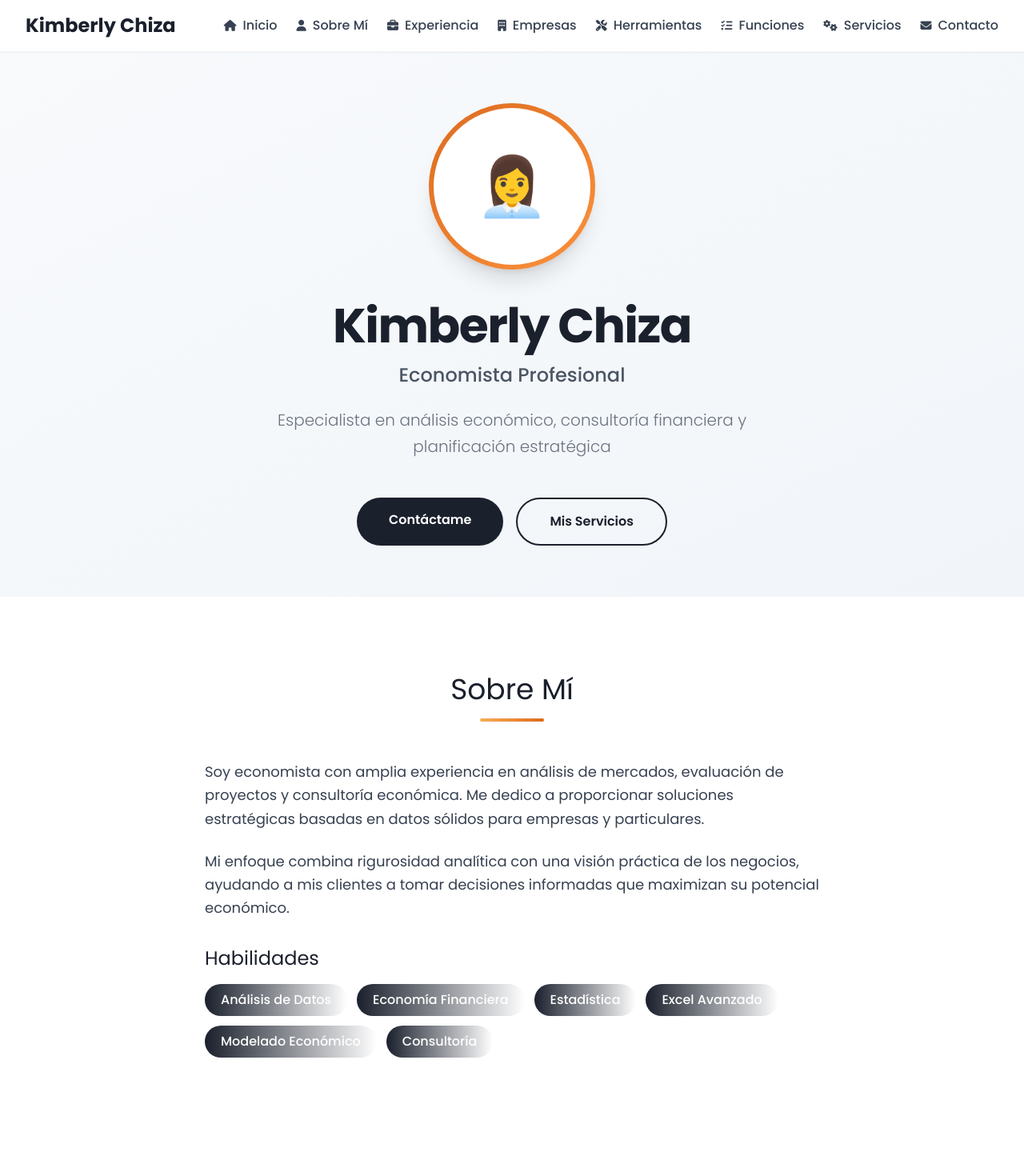
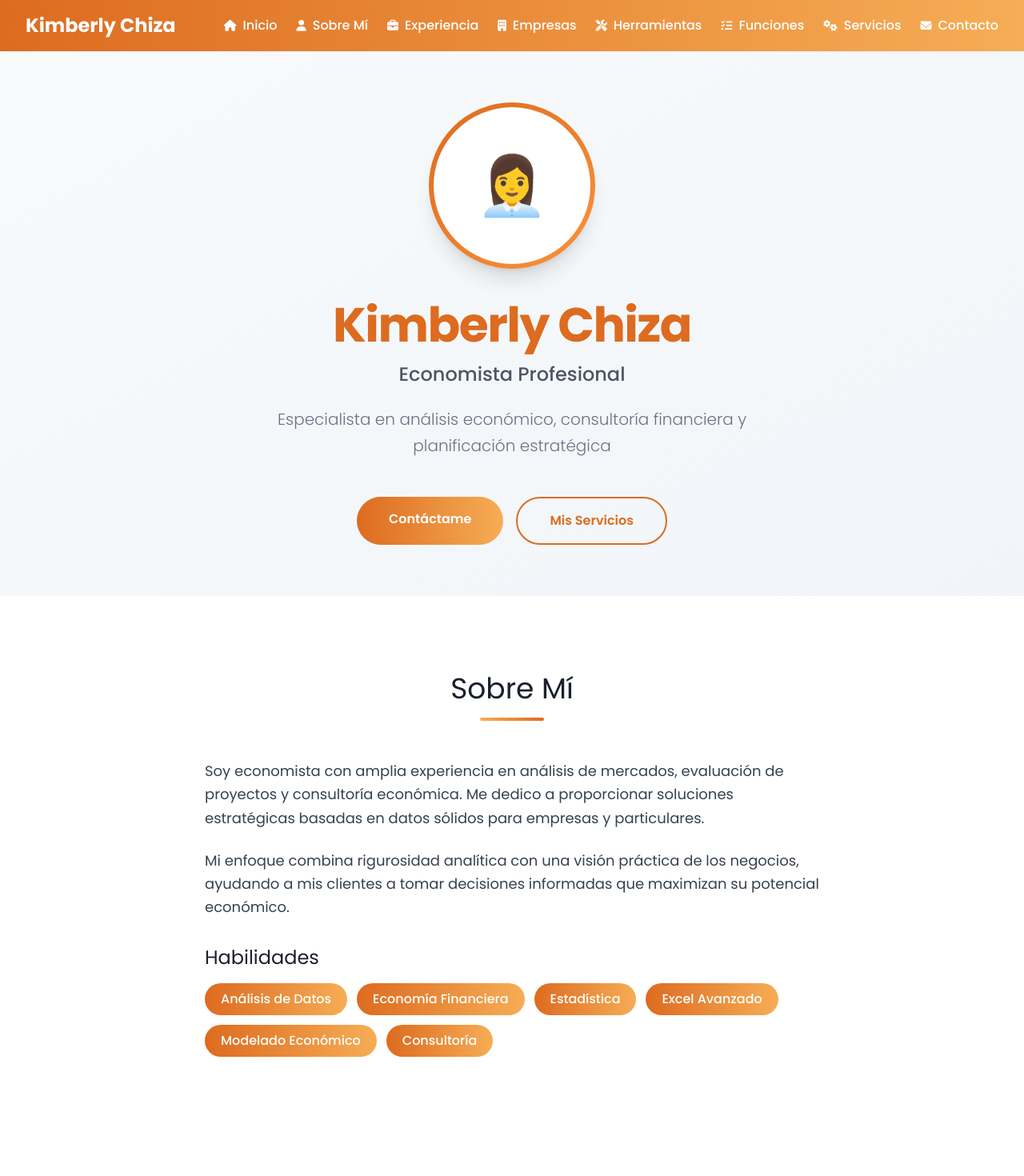
Before and after one commit to SPEREZB/portafolio_kimberly_chiza, a React (Vite) app: page / in a window 1280 px wide. Shown: the top 1470 px of the page at 80% size. Built offline with nearby package versions, Linux system fonts and the light colour scheme.

Commit message:
feat: mejora de ui

```diff
--- a/src/App.tsx
+++ b/src/App.tsx
@@ -36,18 +36,18 @@ function App() {
   }, []);
   return (
     <>
-      <nav className="bg-white/95 backdrop-blur-sm sticky top-0 z-50 py-4 shadow-sm border-b border-gray-100">
+      <nav className="bg-gradient-to-r from-accent to-accent-light sticky top-0 z-50 py-4 shadow-sm">
         <div className="max-w-7xl mx-auto px-8 flex justify-between items-center">
-          <div className="text-2xl font-bold text-primary">Kimberly Chiza</div>
+          <div className="text-2xl font-bold text-white">Kimberly Chiza</div>
           <ul className="flex gap-6 m-0 p-0 list-none">
-            <li><a href="#inicio" className="text-gray-700 font-medium hover:text-accent transition-colors no-underline flex items-center gap-2"><i className="fas fa-home text-sm"></i> Inicio</a></li>
-            <li><a href="#sobre-mi" className="text-gray-700 font-medium hover:text-accent transition-colors no-underline flex items-center gap-2"><i className="fas fa-user text-sm"></i> Sobre Mí</a></li>
-            <li><a href="#experiencia" className="text-gray-700 font-medium hover:text-accent transition-colors no-underline flex items-center gap-2"><i className="fas fa-briefcase text-sm"></i> Experiencia</a></li>
-            <li><a href="#empresas" className="text-gray-700 font-medium hover:text-accent transition-colors no-underline flex items-center gap-2"><i className="fas fa-building text-sm"></i> Empresas</a></li>
-            <li><a href="#tecnologias" className="text-gray-700 font-medium hover:text-accent transition-colors no-underline flex items-center gap-2"><i className="fas fa-tools text-sm"></i> Herramientas</a></li>
-            <li><a href="#funciones" className="text-gray-700 font-medium hover:text-accent transition-colors no-underline flex items-center gap-2"><i className="fas fa-tasks text-sm"></i> Funciones</a></li>
-            <li><a href="#servicios" className="text-gray-700 font-medium hover:text-accent transition-colors no-underline flex items-center gap-2"><i className="fas fa-cogs text-sm"></i> Servicios</a></li>
-            <li><a href="#contacto" className="text-gray-700 font-medium hover:text-accent transition-colors no-underline flex items-center gap-2"><i className="fas fa-envelope text-sm"></i> Contacto</a></li>
+            <li><a href="#inicio" className="text-white font-medium hover:text-white/80 transition-colors no-underline flex items-center gap-2"><i className="fas fa-home text-sm"></i> Inicio</a></li>
+            <li><a href="#sobre-mi" className="text-white font-medium hover:text-white/80 transition-colors no-underline flex items-center gap-2"><i className="fas fa-user text-sm"></i> Sobre Mí</a></li>
+            <li><a href="#experiencia" className="text-white font-medium hover:text-white/80 transition-colors no-underline flex items-center gap-2"><i className="fas fa-briefcase text-sm"></i> Experiencia</a></li>
+            <li><a href="#empresas" className="text-white font-medium hover:text-white/80 transition-colors no-underline flex items-center gap-2"><i className="fas fa-building text-sm"></i> Empresas</a></li>
+            <li><a href="#tecnologias" className="text-white font-medium hover:text-white/80 transition-colors no-underline flex items-center gap-2"><i className="fas fa-tools text-sm"></i> Herramientas</a></li>
+            <li><a href="#funciones" className="text-white font-medium hover:text-white/80 transition-colors no-underline flex items-center gap-2"><i className="fas fa-tasks text-sm"></i> Funciones</a></li>
+            <li><a href="#servicios" className="text-white font-medium hover:text-white/80 transition-colors no-underline flex items-center gap-2"><i className="fas fa-cogs text-sm"></i> Servicios</a></li>
+            <li><a href="#contacto" className="text-white font-medium hover:text-white/80 transition-colors no-underline flex items-center gap-2"><i className="fas fa-envelope text-sm"></i> Contacto</a></li>
           </ul>
         </div>
       </nav>
@@ -61,14 +61,14 @@ function App() {
               </div>
             </div>
           </div>
-          <h1 className="text-6xl font-bold mb-4 text-primary tracking-tight">Kimberly Chiza</h1>
+          <h1 className="text-6xl font-bold mb-4 text-accent tracking-tight">Kimberly Chiza</h1>
           <h2 className="text-2xl font-medium mb-6 text-gray-600">Economista Profesional</h2>
           <p className="text-xl mb-12 text-gray-500 leading-relaxed max-w-2xl mx-auto font-light">
             Especialista en análisis económico, consultoría financiera y planificación estratégica
           </p>
           <div className="flex gap-4 justify-center flex-wrap">
-            <a href="#contacto" className="px-10 py-4 rounded-full bg-primary text-white font-semibold hover:bg-primary/90 hover:shadow-lg hover:-translate-y-0.5 transition-all no-underline">Contáctame</a>
-            <a href="#servicios" className="px-10 py-4 rounded-full border-2 border-primary text-primary font-semibold hover:bg-primary hover:text-white hover:shadow-lg hover:-translate-y-0.5 transition-all no-underline">Mis Servicios</a>
+            <a href="#contacto" className="px-10 py-4 rounded-full bg-gradient-to-r from-accent to-accent-light text-white font-semibold hover:shadow-lg hover:-translate-y-0.5 transition-all no-underline">Contáctame</a>
+            <a href="#servicios" className="px-10 py-4 rounded-full border-2 border-accent text-accent font-semibold hover:bg-accent hover:text-white hover:shadow-lg hover:-translate-y-0.5 transition-all no-underline">Mis Servicios</a>
           </div>
         </div>
       </section>
@@ -89,12 +89,12 @@ function App() {
             <div className="mt-8">
               <h3 className="text-2xl text-primary mb-4">Habilidades</h3>
               <div className="flex flex-wrap gap-3">
-                <span className="px-5 py-2 rounded-full bg-gradient-to-r from-primary to-primary-light text-white font-medium">Análisis de Datos</span>
-                <span className="px-5 py-2 rounded-full bg-gradient-to-r from-primary to-primary-light text-white font-medium">Economía Financiera</span>
-                <span className="px-5 py-2 rounded-full bg-gradient-to-r from-primary to-primary-light text-white font-medium">Estadística</span>
-                <span className="px-5 py-2 rounded-full bg-gradient-to-r from-primary to-primary-light text-white font-medium">Excel Avanzado</span>
-                <span className="px-5 py-2 rounded-full bg-gradient-to-r from-primary to-primary-light text-white font-medium">Modelado Económico</span>
-                <span className="px-5 py-2 rounded-full bg-gradient-to-r from-primary to-primary-light text-white font-medium">Consultoría</span>
+                <span className="px-5 py-2 rounded-full bg-gradient-to-r from-accent to-accent-light text-white font-medium">Análisis de Datos</span>
+                <span className="px-5 py-2 rounded-full bg-gradient-to-r from-accent to-accent-light text-white font-medium">Economía Financiera</span>
+                <span className="px-5 py-2 rounded-full bg-gradient-to-r from-accent to-accent-light text-white font-medium">Estadística</span>
+                <span className="px-5 py-2 rounded-full bg-gradient-to-r from-accent to-accent-light text-white font-medium">Excel Avanzado</span>
+                <span className="px-5 py-2 rounded-full bg-gradient-to-r from-accent to-accent-light text-white font-medium">Modelado Económico</span>
+                <span className="px-5 py-2 rounded-full bg-gradient-to-r from-accent to-accent-light text-white font-medium">Consultoría</span>
               </div>
             </div>
           </div>
@@ -412,13 +412,13 @@ function App() {
               </div>
             </div>
             <div className="flex gap-4 justify-center">
-              <a href="https://www.linkedin.com/in/kimberlychiza/" target="_blank" rel="noopener noreferrer" className="px-6 py-3 text-primary font-semibold border-2 border-primary rounded-full hover:bg-primary hover:text-white transition-all no-underline">LinkedIn</a>
+              <a href="https://www.linkedin.com/in/kimberlychiza/" target="_blank" rel="noopener noreferrer" className="px-6 py-3 text-accent font-semibold border-2 border-accent rounded-full hover:bg-accent hover:text-white transition-all no-underline">LinkedIn</a>
             </div>
           </div>
         </div>
       </section>
 
-      <footer className="bg-primary text-white text-center py-8">
+      <footer className="bg-gradient-to-r from-accent to-accent-light text-white text-center py-8">
         <div className="max-w-7xl mx-auto">
           <p className="m-0">&copy; 2026 Kimberly Chiza. Todos los derechos reservados.</p>
         </div>
```
